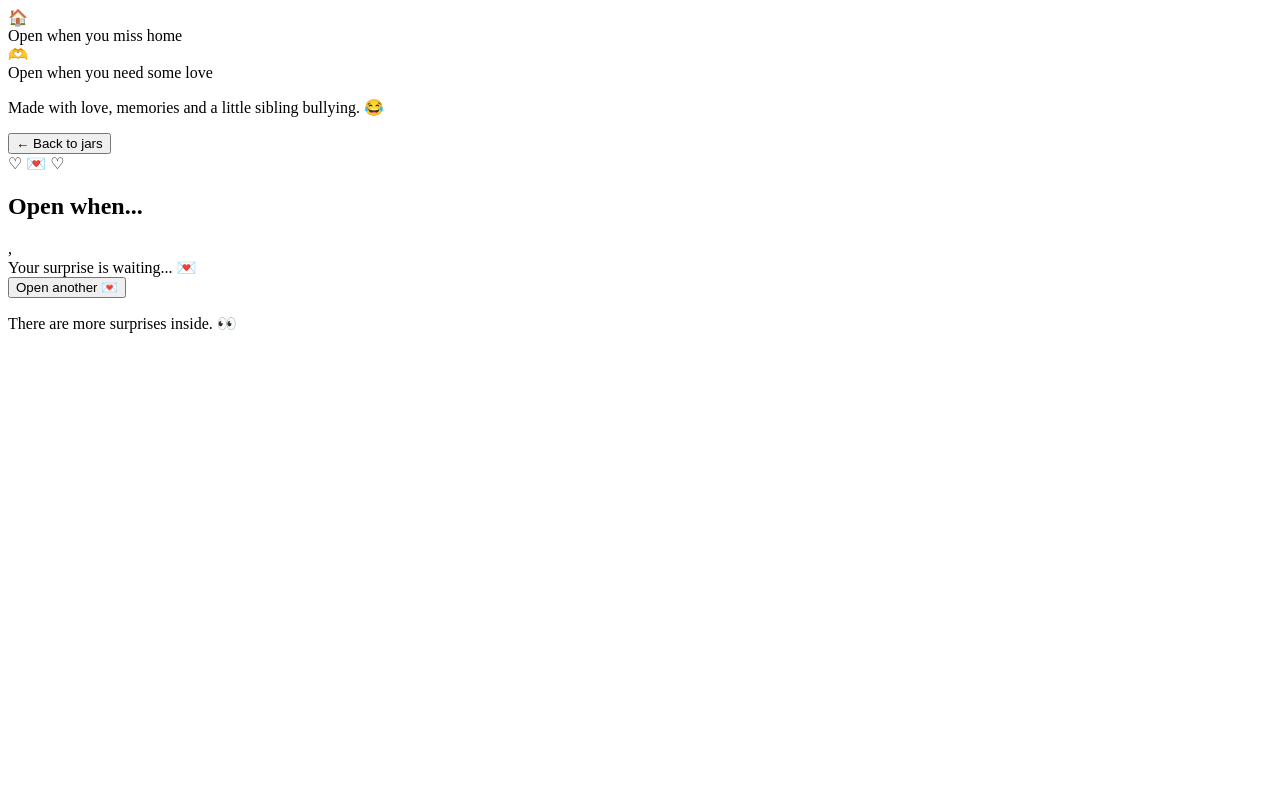
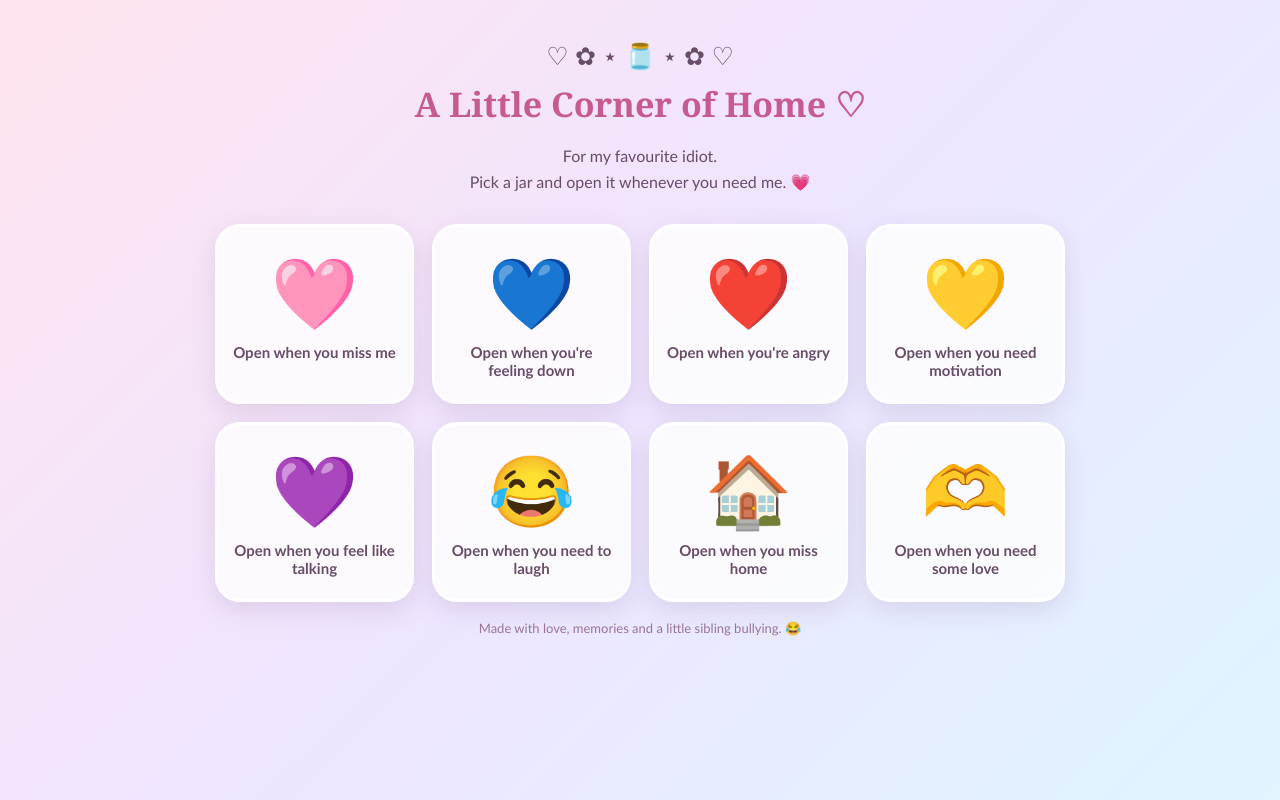
Before and after one commit to monicagellerbingbuffeygreen-maker/Birthday-gift, a plain HTML site: page index.html in a window 1280 px wide. Drawn offline with Linux system fonts and the light colour scheme.

Commit message:
Refactor index.html structure and styles

```diff
--- a/index.html
+++ b/index.html
@@ -1,4 +1,232 @@
-<div class="jar-card" onclick="openJar(6)">
+<!DOCTYPE html>
+<html lang="en">
+<head>
+<meta charset="UTF-8">
+<meta name="viewport" content="width=device-width, initial-scale=1.0">
+
+<title>A Little Corner of Home 💗</title>
+
+<style>
+* {
+  box-sizing: border-box;
+}
+
+body {
+  margin: 0;
+  min-height: 100vh;
+  font-family: "Trebuchet MS", sans-serif;
+  background: linear-gradient(135deg, #ffe4ef, #eee5ff, #dff5ff);
+  color: #684d68;
+  text-align: center;
+}
+
+.screen {
+  min-height: 100vh;
+  padding: 30px 16px;
+  display: none;
+}
+
+.screen.active {
+  display: block;
+}
+
+.container {
+  width: 100%;
+  max-width: 850px;
+  margin: auto;
+}
+
+h1 {
+  font-family: Georgia, serif;
+  color: #c75b91;
+  font-size: 34px;
+  margin: 10px 0;
+}
+
+h2 {
+  color: #b45b8c;
+  font-family: Georgia, serif;
+}
+
+.subtitle {
+  font-size: 16px;
+  line-height: 1.6;
+}
+
+.decor {
+  font-size: 25px;
+  margin: 10px;
+}
+
+/* JARS */
+
+.jar-grid {
+  display: grid;
+  grid-template-columns: repeat(2, 1fr);
+  gap: 18px;
+  margin-top: 30px;
+}
+
+.jar-card {
+  border: 3px solid white;
+  border-radius: 25px;
+  padding: 22px 12px;
+  background: #ffffffcc;
+  box-shadow: 0 8px 25px #8f719933;
+  cursor: pointer;
+  transition: 0.2s;
+}
+
+.jar-card:active {
+  transform: scale(0.94);
+}
+
+.jar {
+  font-size: 70px;
+}
+
+.jar-title {
+  font-weight: bold;
+  font-size: 15px;
+  margin-top: 8px;
+}
+
+.back {
+  border: 0;
+  background: white;
+  color: #a65d8b;
+  padding: 10px 17px;
+  border-radius: 20px;
+  font-weight: bold;
+  cursor: pointer;
+  margin-bottom: 15px;
+}
+
+/* NOTES */
+
+.note-area {
+  margin-top: 25px;
+}
+
+.note {
+  background: #fff9d9;
+  border: 2px dashed #e2a7b8;
+  border-radius: 25px;
+  padding: 25px 18px;
+  min-height: 170px;
+  box-shadow: 0 8px 25px #98775b22;
+  animation: appear 0.35s ease;
+}
+
+.note-text {
+  font-family: Georgia, serif;
+  font-size: 20px;
+  line-height: 1.6;
+}
+
+.photo {
+  max-width: 100%;
+  max-height: 330px;
+  border-radius: 18px;
+  margin-top: 20px;
+  box-shadow: 0 6px 18px #00000022;
+  display: none;
+}
+
+.open-button {
+  margin-top: 20px;
+  border: 0;
+  background: #df82ad;
+  color: white;
+  padding: 14px 22px;
+  border-radius: 30px;
+  font-size: 16px;
+  font-weight: bold;
+  box-shadow: 0 4px 0 #bd668f;
+  cursor: pointer;
+}
+
+.open-button:active {
+  transform: translateY(3px);
+  box-shadow: none;
+}
+
+.small {
+  font-size: 13px;
+  color: #987595;
+  margin-top: 18px;
+}
+
+@keyframes appear {
+  from {
+    opacity: 0;
+    transform: translateY(12px) scale(0.97);
+  }
+
+  to {
+    opacity: 1;
+    transform: translateY(0) scale(1);
+  }
+}
+
+@media (min-width: 650px) {
+  .jar-grid {
+    grid-template-columns: repeat(4, 1fr);
+  }
+}
+</style>
+</head>
+
+<body>
+
+<!-- =========================
+     MAIN PAGE
+========================= -->
+
+<div id="home" class="screen active">
+  <div class="container">
+
+    <div class="decor">♡ ✿ ⋆ 🫙 ⋆ ✿ ♡</div>
+
+    <h1>A Little Corner of Home ♡</h1>
+
+    <p class="subtitle">
+      For my favourite idiot.<br>
+      Pick a jar and open it whenever you need me. 💗
+    </p>
+
+    <div class="jar-grid">
+
+      <div class="jar-card" onclick="openJar(0)">
+        <div class="jar">🩷</div>
+        <div class="jar-title">Open when you miss me</div>
+      </div>
+
+      <div class="jar-card" onclick="openJar(1)">
+        <div class="jar">💙</div>
+        <div class="jar-title">Open when you're feeling down</div>
+      </div>
+
+      <div class="jar-card" onclick="openJar(2)">
+        <div class="jar">❤️</div>
+        <div class="jar-title">Open when you're angry</div>
+      </div>
+
+      <div class="jar-card" onclick="openJar(3)">
+        <div class="jar">💛</div>
+        <div class="jar-title">Open when you need motivation</div>
+      </div>
+
+      <div class="jar-card" onclick="openJar(4)">
+        <div class="jar">💜</div>
+        <div class="jar-title">Open when you feel like talking</div>
+      </div>
+
+      <div class="jar-card" onclick="openJar(5)">
+        <div class="jar">😂</div>
+        <div class="jar-title">Open when you need to laugh</div>
+      </div>
+      <div class="jar-card" onclick="openJar(6)">
         <div class="jar">🏠</div>
         <div class="jar-title">Open when you miss home</div>
       </div>
@@ -33,7 +261,7 @@
     <div class="decor">♡ 💌 ♡</div>
 
     <h2 id="jarHeading">Open when...</h2>
-,
+
     <div class="note-area">
 
       <div class="note">
@@ -216,7 +444,7 @@
         text: "Remember: I'm still the funnier sibling.",
         image: ""
       },
-      {
+            {
         text: "If you're reading this while laughing, you're welcome.",
         image: ""
       }
```
